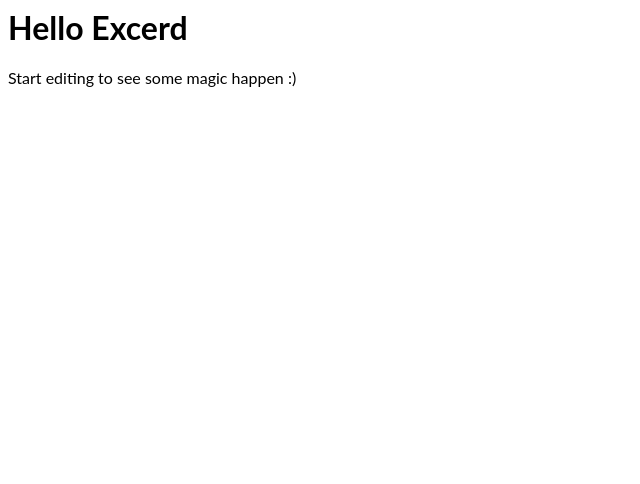
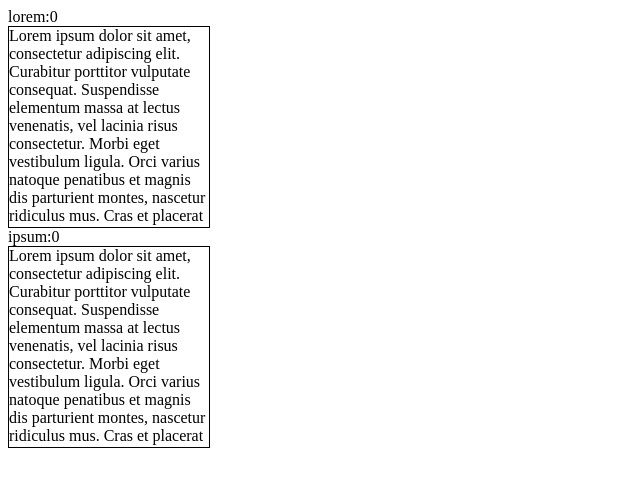
Before and after one commit to erwindavid/excerdlight, a React (Create React App) app: page / in a window 1280 px wide. Shown: the top 484 px of the page, without its empty margins (0-640 px from the left). Built offline with nearby package versions, Linux system fonts and the light colour scheme.

Commit message:
1 file modified

```diff
--- a/App.tsx
+++ b/App.tsx
@@ -1,11 +1,53 @@
 import * as React from 'react';
 import './style.css';
+import { useState, useEffect, useRef } from 'react'
 
 export default function App() {
+    const [scrolls, setScrolls] = useState([
+      {element:"lorem", scrollTop:0},
+      {element:"ipsum", scrollTop:0}
+  ])
+
+  function scrollElement(element, event) {
+    const newScrolls = scrolls.map(e=>{return {...e}})
+    newScrolls.map(e=>{
+        if (e.element==element) {
+            e.scrollTop = Math.round(event.target.scrollTop)+1
+        }
+    })
+    setScrolls(newScrolls)
+  }
+
+  function Element(props) {
+    console.log('Element')
+    let elementRef = useRef()
+
+    useEffect(()=>{
+      if (elementRef) elementRef.current.scrollTop = props.scrollTop
+    },[elementRef, props.scrollTop])
+
+    return (
+      <div >
+          <div>{props.element+":"+props.scrollTop}</div>
+          <div
+          ref={elementRef}
+          id={props.element}
+          className="els"
+          onScroll={()=>{props.scrollElement(props.element, event)}}
+          style={{height:"200px", width:"200px", overflow: "scroll", border:"1px solid black"}}
+          >Lorem ipsum dolor sit amet, consectetur adipiscing elit. Curabitur porttitor vulputate consequat. Suspendisse elementum massa at lectus venenatis, vel lacinia risus consectetur. Morbi eget vestibulum ligula. Orci varius natoque penatibus et magnis dis parturient montes, nascetur ridiculus mus. Cras et placerat leo, sit amet rhoncus tellus. Donec eget felis sed velit mollis mattis in id sem.</div>
+      </div>
+    )
+  }
+
   return (
-    <div>
-      <h1>Hello Excerd</h1>
-      <p>Start editing to see some magic happen :)</p>
-    </div>
-  );
+      <div>
+        {scrolls.map(e=><Element
+            key={e.element}
+            element={e.element}
+            scrollTop={e.scrollTop}
+            scrollElement={scrollElement} />)}
+      </div>
+  )
+
 }
```
